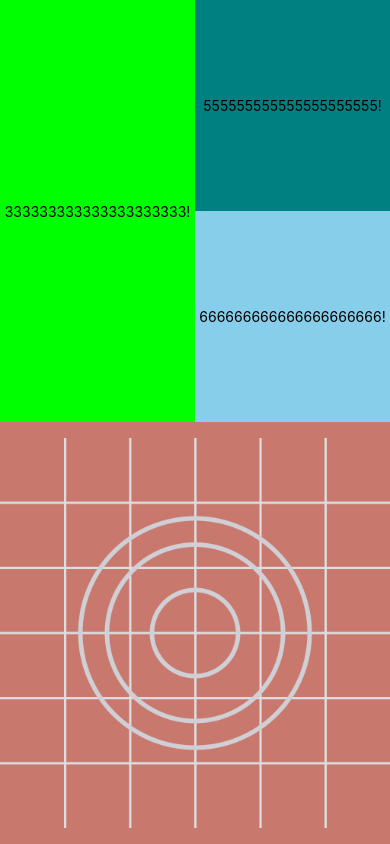
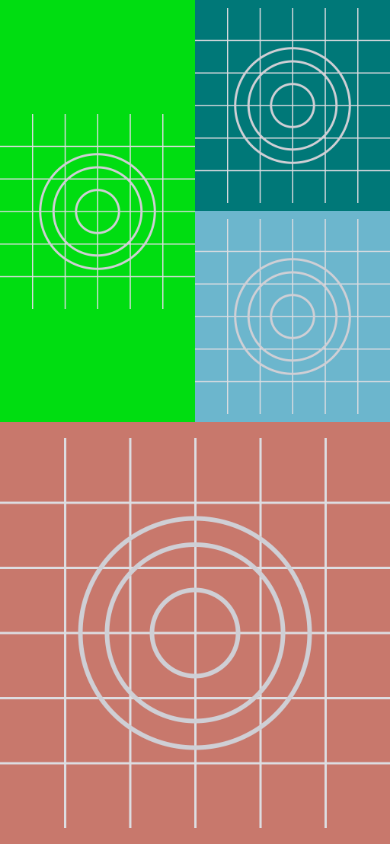
Before and after one commit to gmlebc/DispositivosMoveis1, a React Native app in the folder lista1/: screen / in a window 390 px wide. Built offline with nearby package versions, Linux system fonts and the light colour scheme.

Commit message:
Exercício 4

```diff
--- a/lista1/screens/Um.tsx
+++ b/lista1/screens/Um.tsx
@@ -10,32 +10,23 @@ export default function Um() {
     <>
       {/* <StatusBar hidden /> */}
       <View style={styles.master}>
-
         <View style={styles.container1}>
-
           <View style={styles.container3}>
-            <Text>333333333333333333333!</Text>
+            <Image source={Logo} style={styles.image} resizeMode="contain" />
           </View>
 
           <View style={styles.container4}>
-
             <View style={styles.container5}>
-              <Text>555555555555555555555!</Text>
+              <Image source={Logo} style={styles.image} resizeMode="contain" />
             </View>
             <View style={styles.container6}>
-              <Text>666666666666666666666!</Text>
+              <Image source={Logo} style={styles.image} resizeMode="contain" />
             </View>
-
           </View>
-
         </View>
 
         <View style={styles.container2}>
-          <Image
-            source={Logo}
-            style={styles.image}
-            resizeMode="contain"
-          />
+          <Image source={Logo} style={styles.image} resizeMode="contain" />
         </View>
       </View>
     </>
@@ -106,9 +97,8 @@ const styles = StyleSheet.create({
   },
   image: {
     flex: 1,
-    width: '100%',
-    backgroundColor: '#0553',
-    alignSelf: 'center',
+    width: "100%",
+    backgroundColor: "#0553",
+    alignSelf: "center",
   },
-
 });
```
